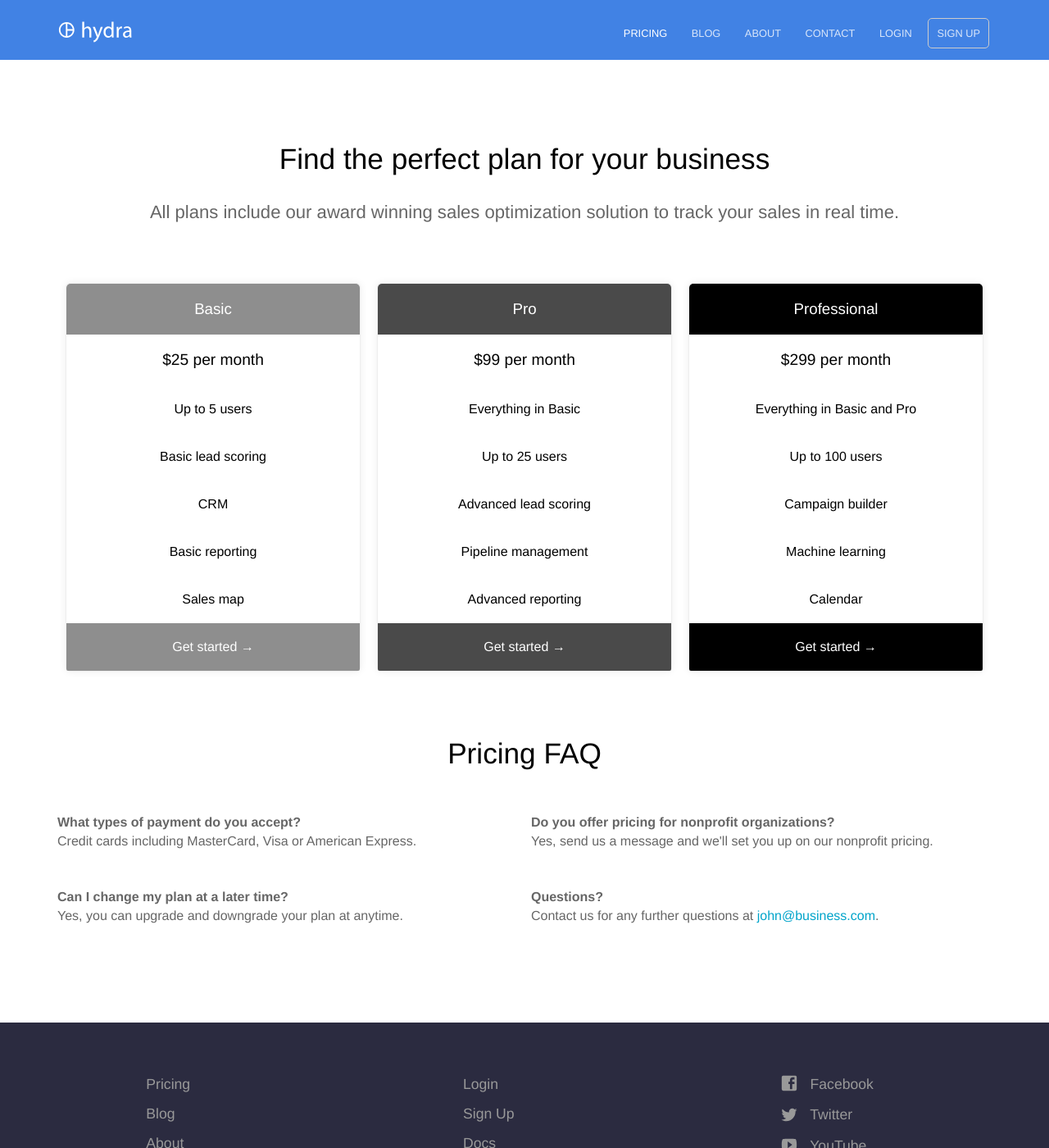
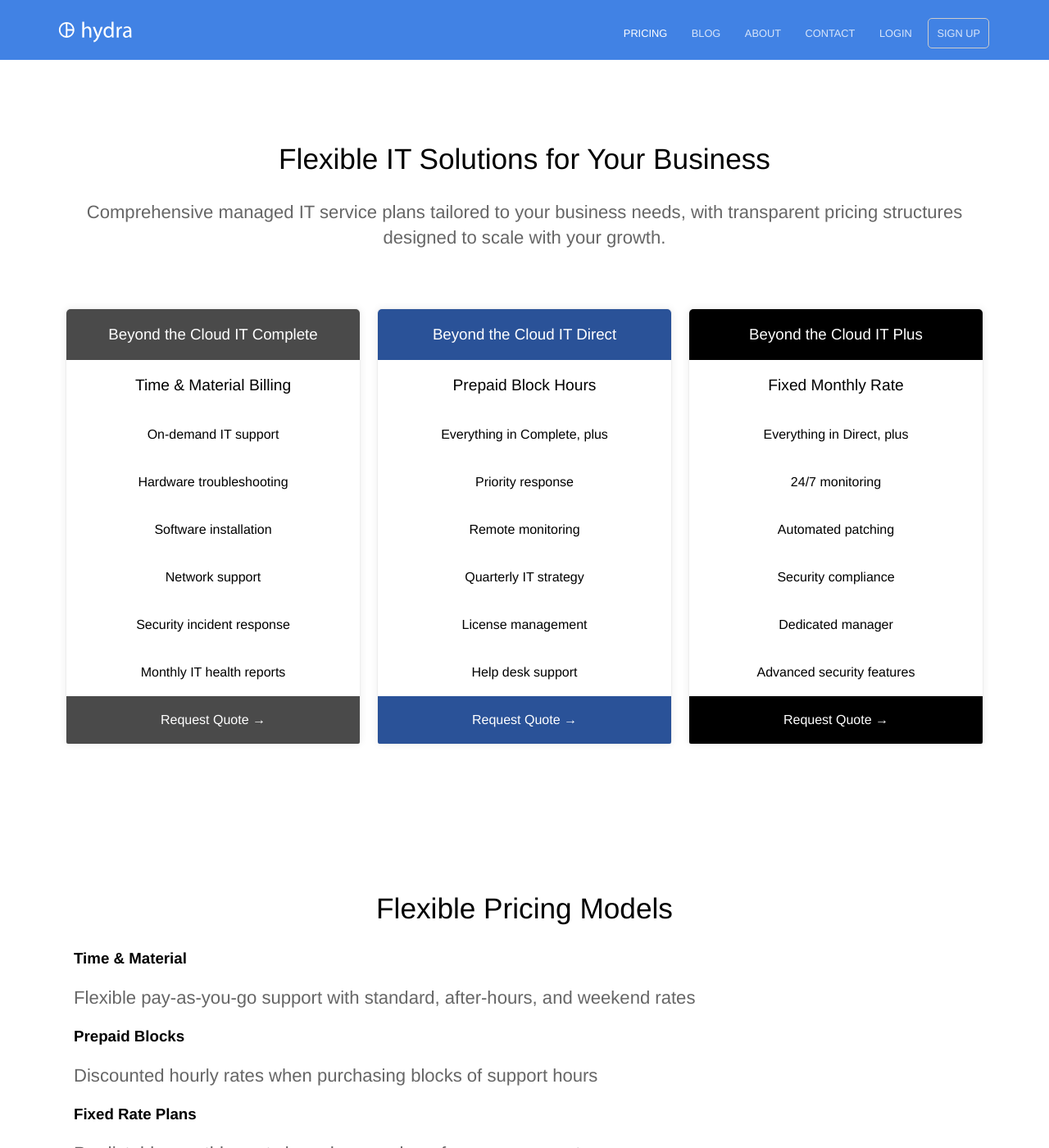
Before and after one commit to TahirKhalil/WebsiteExample, a Jekyll site: the page built from pricing.html, in a window 1280 px wide and 1400 px high. Shown: the whole window at 82% size. Built offline with Jekyll 4.4.1, drawn with Linux system fonts in a browser that asks for light colours; some of the changed text lies outside the part shown.

Commit message:
Update pricing.html

```diff
--- a/pricing.html
+++ b/pricing.html
@@ -1,71 +1,79 @@
 ---
-title: Pricing
-heading: Find the perfect plan for your business
-description: All plans include our award winning sales optimization solution to track your sales in real time.
+title: IT Solutions Pricing
+heading: Flexible IT Solutions for Your Business
+description: Comprehensive managed IT service plans tailored to your business needs, with transparent pricing structures designed to scale with your growth.
 pricing_table:
-  - name: Basic
-    color: "#8e8e8e"
+  - name: Beyond the Cloud IT Complete
+    color: "#4a4a4a"
     features:
-      - text: $25 per month
+      - text: Time & Material Billing
         highlight: true
-      - text: Up to 5 users
+      - text: On-demand IT support
         highlight: false
-      - text: Basic lead scoring
+      - text: Hardware troubleshooting
         highlight: false
-      - text: CRM
+      - text: Software installation
         highlight: false
-      - text: Basic reporting
+      - text: Network support
         highlight: false
-      - text: Sales map
+      - text: Security incident response
+        highlight: false
+      - text: Monthly IT health reports
         highlight: false
     call_to_action:
-      link: http://mysite.com?plan=basic
-      text: Get started
-  - name: Pro
-    color: "#4a4a4a"
+      link: "/contact"
+      text: Request Quote
+  - name: Beyond the Cloud IT Direct
+    color: "#2a5298"
     features:
-      - text: $99 per month
+      - text: Prepaid Block Hours
         highlight: true
-      - text: Everything in Basic
+      - text: Everything in Complete, plus
         highlight: false
-      - text: Up to 25 users
+      - text: Priority response
         highlight: false
-      - text: Advanced lead scoring
+      - text: Remote monitoring
         highlight: false
-      - text: Pipeline management
+      - text: Quarterly IT strategy
         highlight: false
-      - text: Advanced reporting
+      - text: License management
+        highlight: false
+      - text: Help desk support
         highlight: false
     call_to_action:
-      link: http://mysite.com?plan=pro
-      text: Get started
-  - name: Professional
+      link: "/contact"
+      text: Request Quote
+  - name: Beyond the Cloud IT Plus
     color: "#000000"
     features:
-      - text: $299 per month
+      - text: Fixed Monthly Rate
         highlight: true
-      - text: Everything in Basic and Pro
+      - text: Everything in Direct, plus
         highlight: false
-      - text: Up to 100 users
+      - text: 24/7 monitoring
         highlight: false
-      - text: Campaign builder
+      - text: Automated patching
         highlight: false
-      - text: Machine learning
+      - text: Security compliance
         highlight: false
-      - text: Calendar
+      - text: Dedicated manager
+        highlight: false
+      - text: Advanced security features
         highlight: false
     call_to_action:
-      link: http://mysite.com?plan=professional
-      text: Get started
+      link: "/contact"
+      text: Request Quote
 faq:
-  - question: What types of payment do you accept?
-    answer: Credit cards including MasterCard, Visa or American Express.
-  - question: Can I change my plan at a later time?
-    answer: Yes, you can upgrade and downgrade your plan at anytime.
-  - question: Do you offer pricing for nonprofit organizations?
-    answer: Yes, send us a message and we'll set you up on our nonprofit pricing.
-  - question: Questions?
-    answer: Contact us for any further questions at <a href="#">john@business.com</a>.
+  - question: How is pricing determined?
+    answer: We offer flexible pricing models based on your business needs, including time & material, prepaid blocks, and fixed monthly rates per computer or user. Contact us for a customized quote.
+  - question: What contract terms do you offer?
+    answer: We offer flexible contract terms including 12 and 24-month agreements, with prepaid credits valid for 12 months.
+  - question: Do you offer custom solutions for larger organizations?
+    answer: Yes, we provide custom enterprise solutions for organizations with 100+ users or computers. Contact us to discuss your specific requirements.
+  - question: What support hours do you offer?
+    answer: We provide standard business hours support, after-hours support, and weekend/holiday coverage with varying response times based on your service level.
+  - question: Questions about our services?
+    answer: Contact our team for a detailed consultation at <a href="#">sales@beyondtheict.com</a>.
 ---
 <div class="plans">
   {% for plan in page.pricing_table %}
@@ -84,6 +92,26 @@ faq:
   {% endfor %}
 </div>
 
+<section class="additional-info">
+  <div class="container">
+    <h2>Flexible Pricing Models</h2>
+    <div class="pricing-models">
+      <div class="model">
+        <h3>Time & Material</h3>
+        <p>Flexible pay-as-you-go support with standard, after-hours, and weekend rates</p>
+      </div>
+      <div class="model">
+        <h3>Prepaid Blocks</h3>
+        <p>Discounted hourly rates when purchasing blocks of support hours</p>
+      </div>
+      <div class="model">
+        <h3>Fixed Rate Plans</h3>
+        <p>Predictable monthly costs based on number of users or computers</p>
+      </div>
+    </div>
+  </div>
+</section>
+
 {% if page.faq %}
   <h2>Pricing FAQ</h2>
   <dl class="faq">
```
Lines whose indentation alone changed are shown as unchanged.
